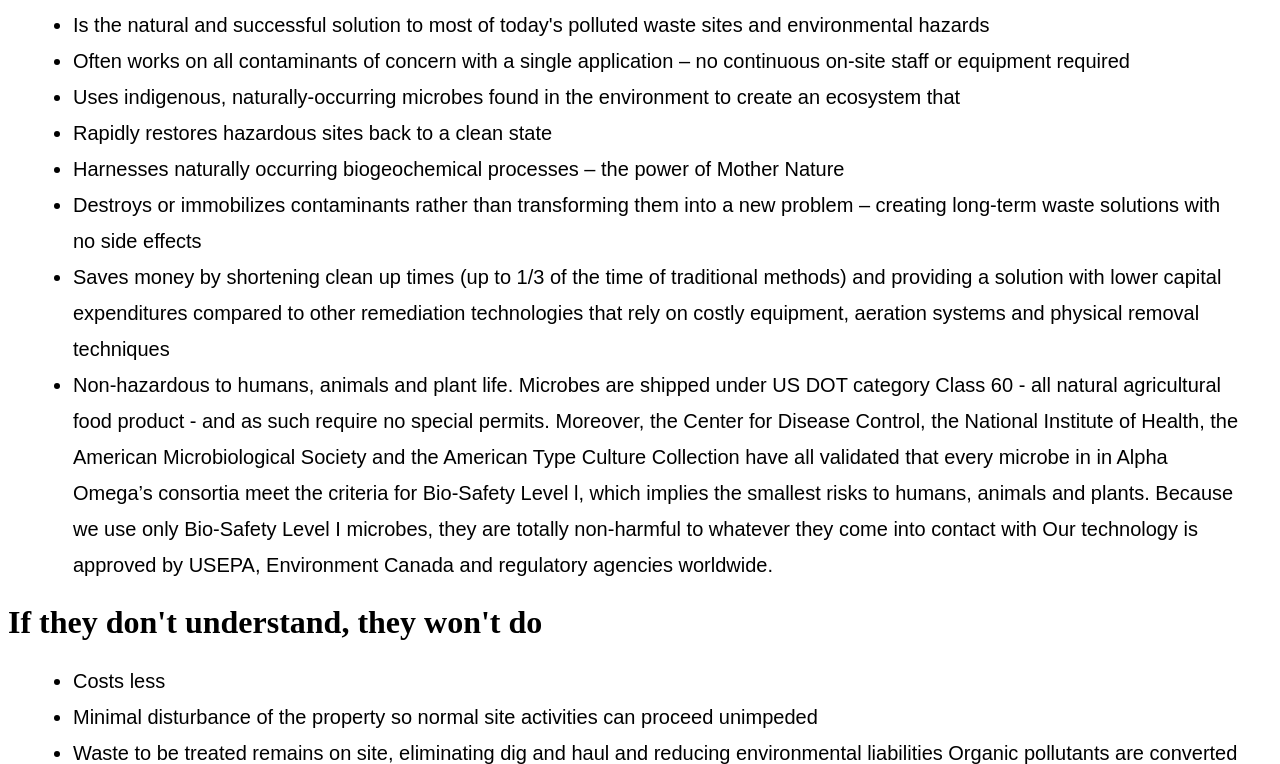
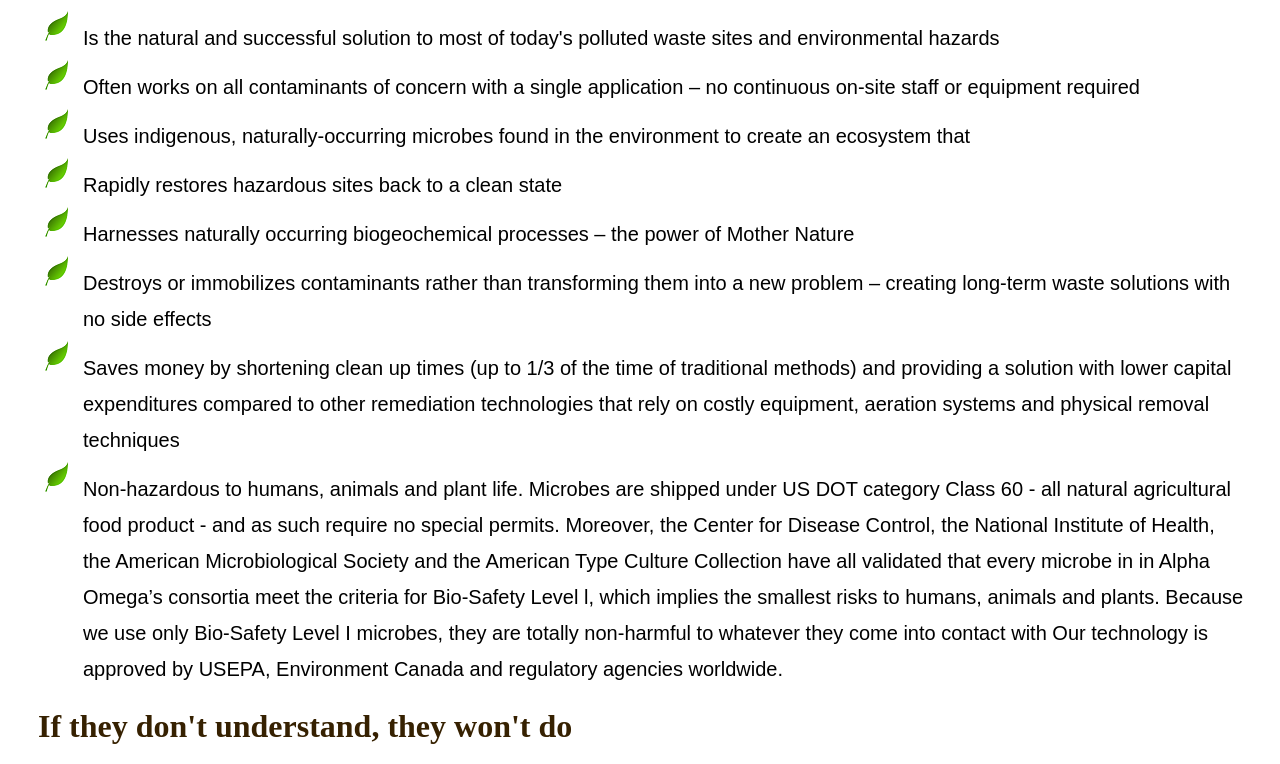
Before and after one commit to TashaPenwellHC/AOBioremediation, a plain HTML site: page AboutUs.html in a window 1280 px wide. Shown: the part 213-977 px from the top of the page. Drawn offline with Linux system fonts and the light colour scheme.

Commit message:
added leaf bullets

```diff
--- a/AboutUs.html
+++ b/AboutUs.html
@@ -3,20 +3,21 @@
 <head>
 <style>
 h1 {
-    color: #362101
-    margin-right: 20px;
+    color: #362101;
+    margin-left: 30px;
     }
 
 p, ul {
     font-size: 20px;
     font-family: Arial;
-    margin-left: 25px;
+    margin-left: 35px;
     margin-right: 25px;
     }
 
 
 ul {
     line-height: 1.8;
+    list-style-image: url('green-leaf-md.png');
 }
 
 p {
@@ -27,13 +28,17 @@ p {
 </head>
 
 
+<!--creating section names so that user can go directly to desired section on page-->
+
 <!-- section focusing on the science -->
+<a name = "science"></a>
 <h1>The Science</h1>
 
 <p>We work closely with each of our clients to deliver a site-specific solution to restore contaminated environments and provide long-term solutions to managing contamination.  Our process is cost effective, "green" and faster than most traditional remediation.</p>
 
 
 <!-- the Process -->
+<a name = "process"></a>
 <h1>The Process</h1>
 <ul>
 <li>Is the natural and successful solution to most of today's polluted waste sites and environmental hazards </li>
@@ -51,6 +56,7 @@ worldwide. </li>
 
 
 <!--If they don't understand.  Getting to the emotion of why this is a better alternative-->
+<a name = "understand"></a>
 <h1>If they don't understand, they won't do</h1>
 <ul>
 <li>Costs less</li>
```
